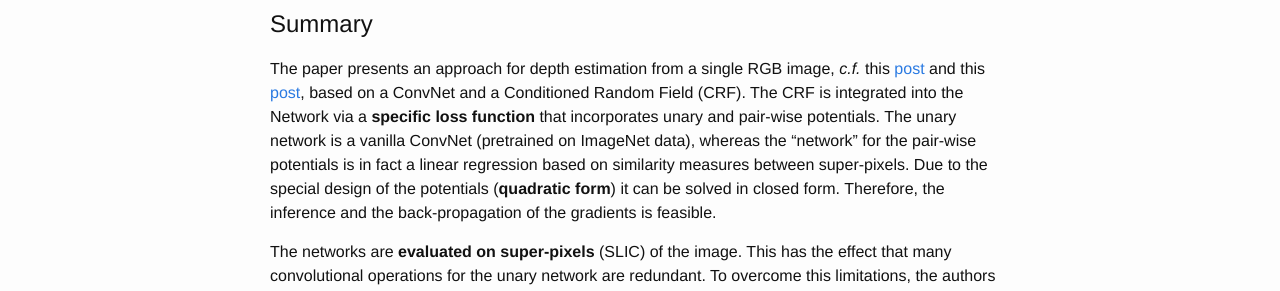
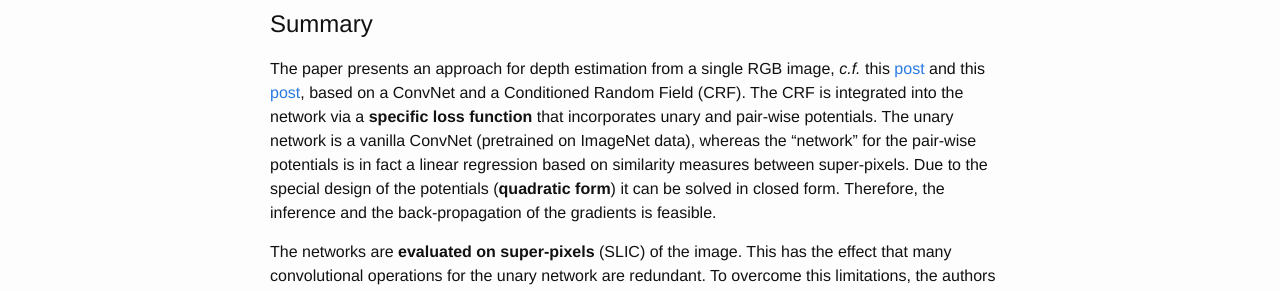
Before and after one commit to griegler/griegler.github.io, a Jekyll site: the page built from _posts/2015-10-05-summary-learning-depth-from-single-monocular-images-using-deep-convolutional-neural-fields.markdown, in a window 1280 px wide. Shown: the part 317-608 px from the top of the page. Built offline with Jekyll 4.4.1, drawn with Linux system fonts in a browser that asks for light colours; formulas are drawn with MathJax 3; comment, search, counter and statistics services are not loaded.

```diff
--- a/_posts/2015-10-05-summary-learning-depth-from-single-monocular-images-using-deep-convolutional-neural-fields.markdown
+++ b/_posts/2015-10-05-summary-learning-depth-from-single-monocular-images-using-deep-convolutional-neural-fields.markdown
@@ -12,7 +12,7 @@ Extended version of their CVPR'15 [paper](http://arxiv.org/abs/1411.6387)
 
 # Summary
 The paper presents an approach for depth estimation from a single RGB image, *c.f.* this [post]({% post_url 2015-09-30-summary-depth-map-prediction-from-a-single-image-using-a-multi-scale-deep-network %}) and this [post]({% post_url 2015-10-01-summary-predicting-depth-surface-normals-and-semantic-labels-with-a-common-multi-scale-convolutional-architecture %}), based on a ConvNet and a Conditioned Random Field (CRF).
-The CRF is integrated into the Network via a **specific loss function** that incorporates unary and pair-wise potentials.
+The CRF is integrated into the network via a **specific loss function** that incorporates unary and pair-wise potentials.
 The unary network is a vanilla ConvNet (pretrained on ImageNet data), whereas the "network" for the pair-wise potentials is in fact a linear regression based on similarity measures between super-pixels.
 Due to the special design of the potentials (**quadratic form**) it can be solved in closed form.
 Therefore, the inference and the back-propagation of the gradients is feasible.
```
